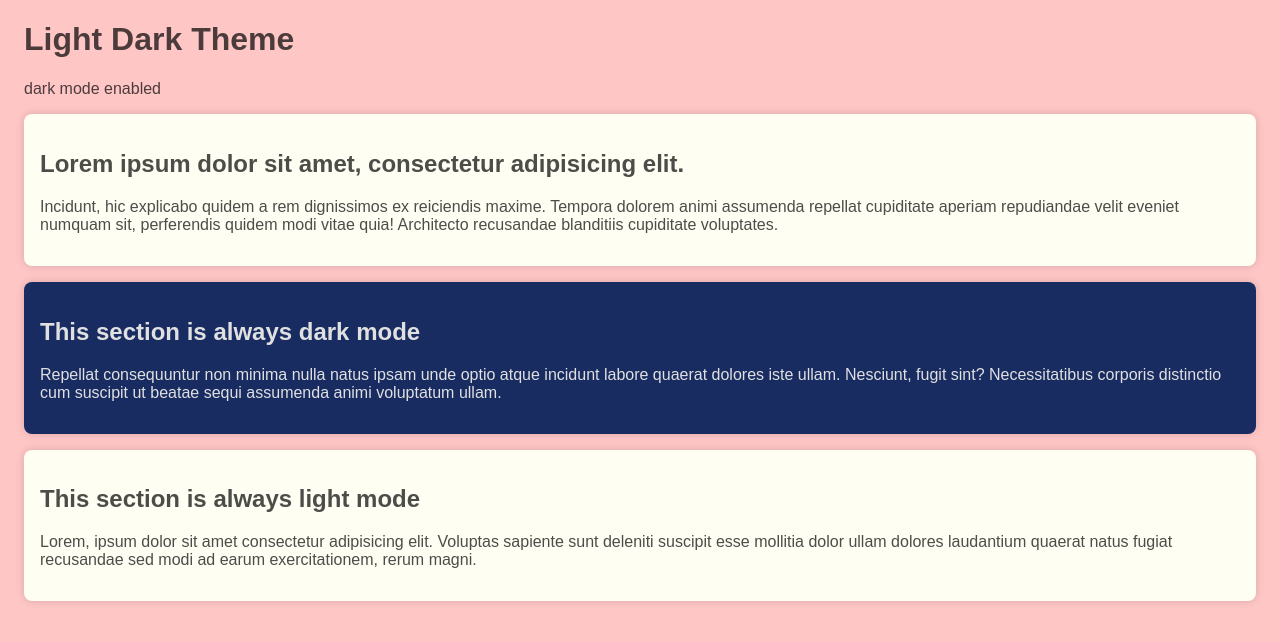
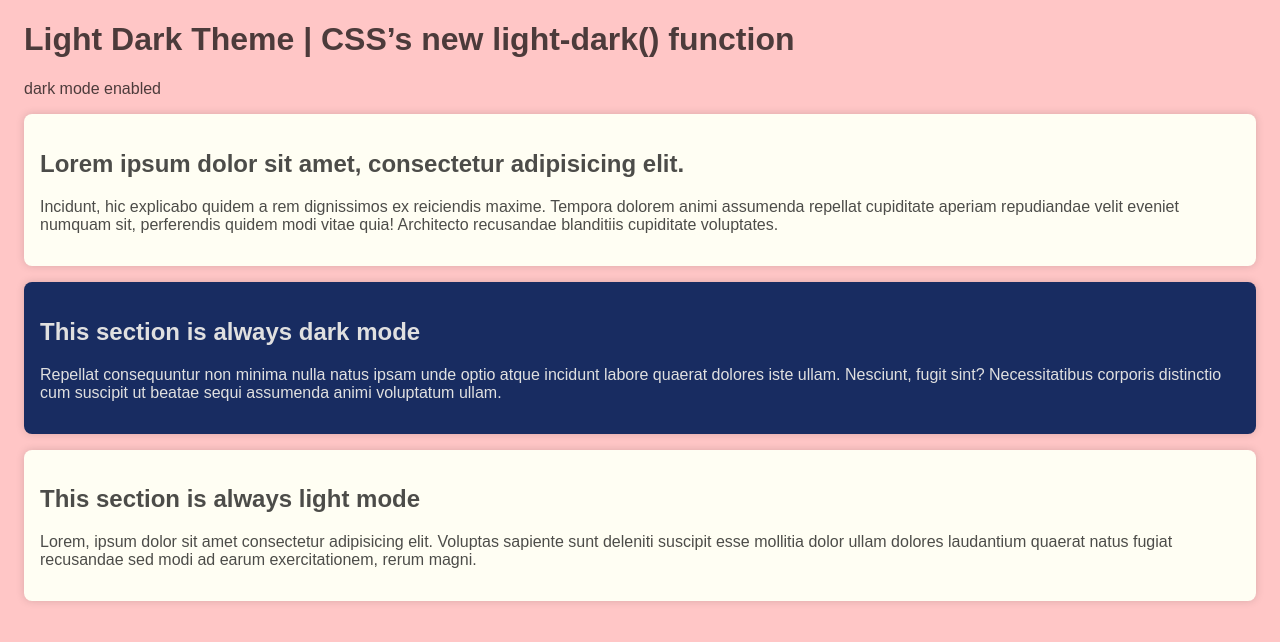
Before and after one commit to mkare/css-only, a website built with Vite: page light-dark/index.html in a window 1280 px wide. Built offline with nearby package versions, Linux system fonts and the light colour scheme.

Commit message:
css only light dark mode fix title

```diff
--- a/light-dark/index.html
+++ b/light-dark/index.html
@@ -3,10 +3,10 @@
   <head>
     <meta charset="UTF-8" />
     <meta name="viewport" content="width=device-width, initial-scale=1.0" />
-    <title></title>
+    <title>CSS’s new light-dark() function</title>
   </head>
   <body>
-    <h1>Light Dark Theme</h1>
+    <h1>Light Dark Theme | CSS’s new light-dark() function</h1>
     <div class="theme-toggle">
       <input type="checkbox" id="themeToggle" />
       <label for="themeToggle">
```
